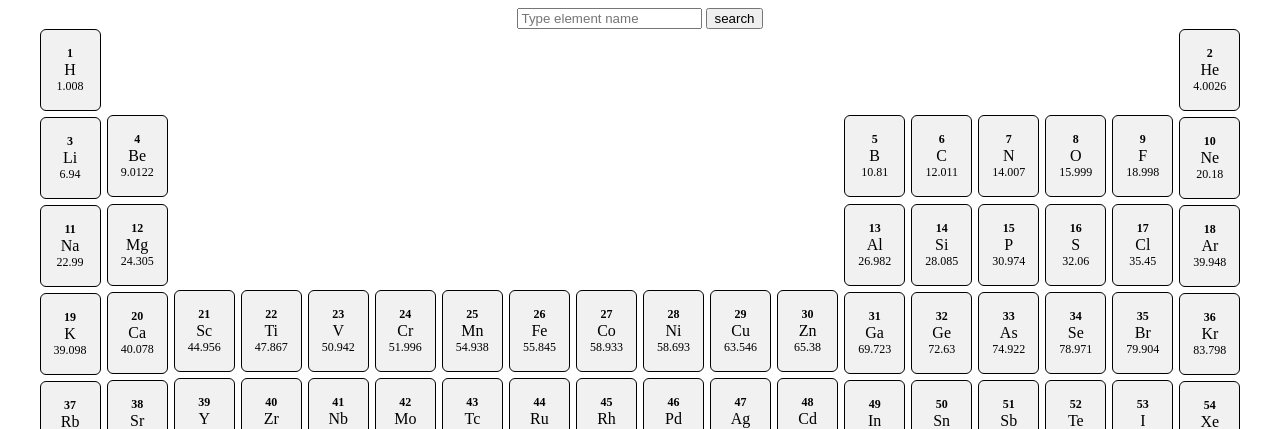
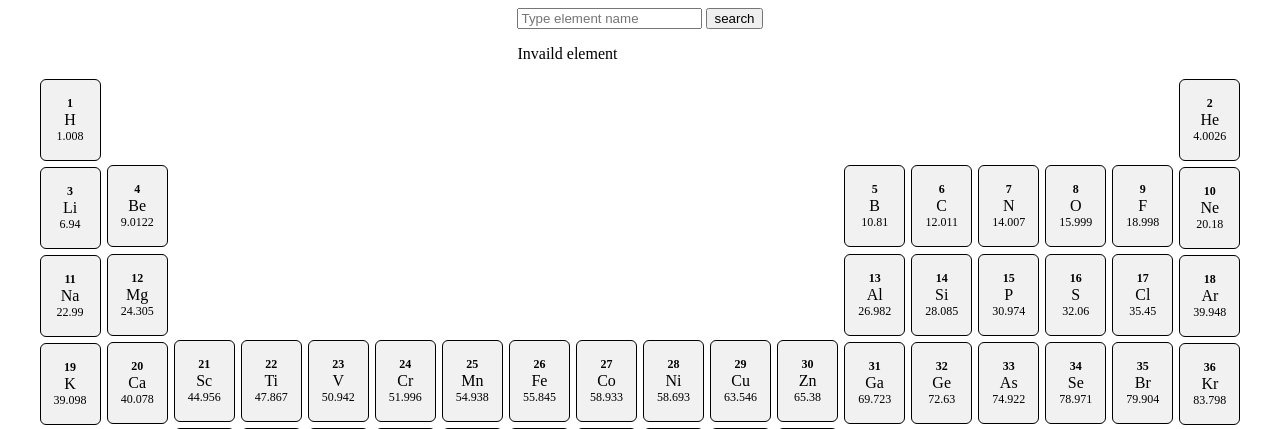
Before and after one commit to Peterw23109/12DTP_project_new, a Flask app: page /table in a window 1280 px wide. Shown: the top 429 px of the page. Run offline with Flask 3, Linux system fonts and the light colour scheme; data comes from the database, SQL or seed files in the repository.

Commit message:
added error message but it is in the middle of the screen

```diff
--- a/app.py
+++ b/app.py
@@ -44,6 +44,7 @@ def get_groups():
 @app.route('/table', methods=["GET","POST"])
 def table():
     target = None
+    invaild = None
     if request.method == "POST":
         element_id = request.form.get("element").title()
         target = query_db("""
@@ -52,8 +53,9 @@ def table():
                     LEFT JOIN state ON Element.State = state.id
                     LEFT JOIN category ON Element.Category = category.id WHERE Element.Element_name = ? """, (element_id,), one=True)
 
-
-    return render_template('table.html',elements=get_groups(),target=target)
+    if target == None:
+        invaild = "Invaild element"
+    return render_template('table.html',elements=get_groups(),target=target, error_message = invaild)
 
 @app.route('/', methods=["GET", "POST"])
 def index():
--- a/templates/table.html
+++ b/templates/table.html
@@ -11,6 +11,9 @@
                 <input type="text" name="element" placeholder="{{ invalid if invalid else 'Type element name' }}">
                 <button type="submit">search</button>
             </form>
+            {% if error_message %}
+                <p>{{ error_message }}</p>
+            {% endif %}
         </search>
     </div>
     <div class= "grid" >
```
